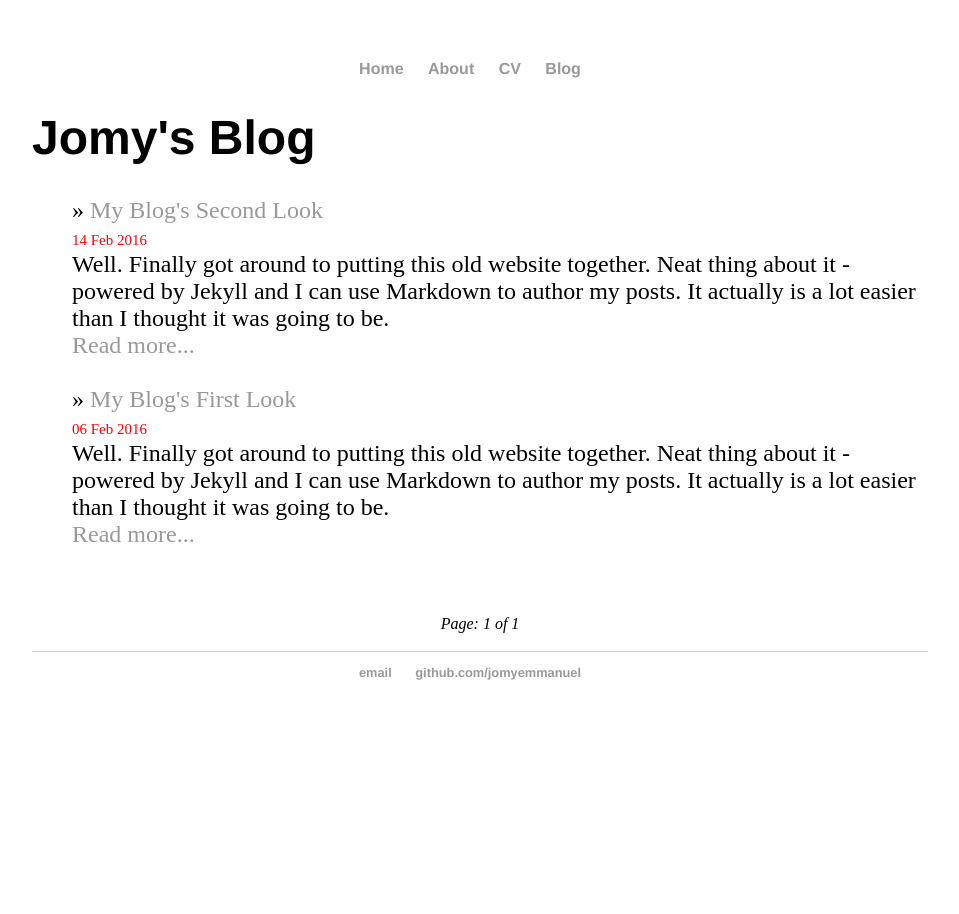
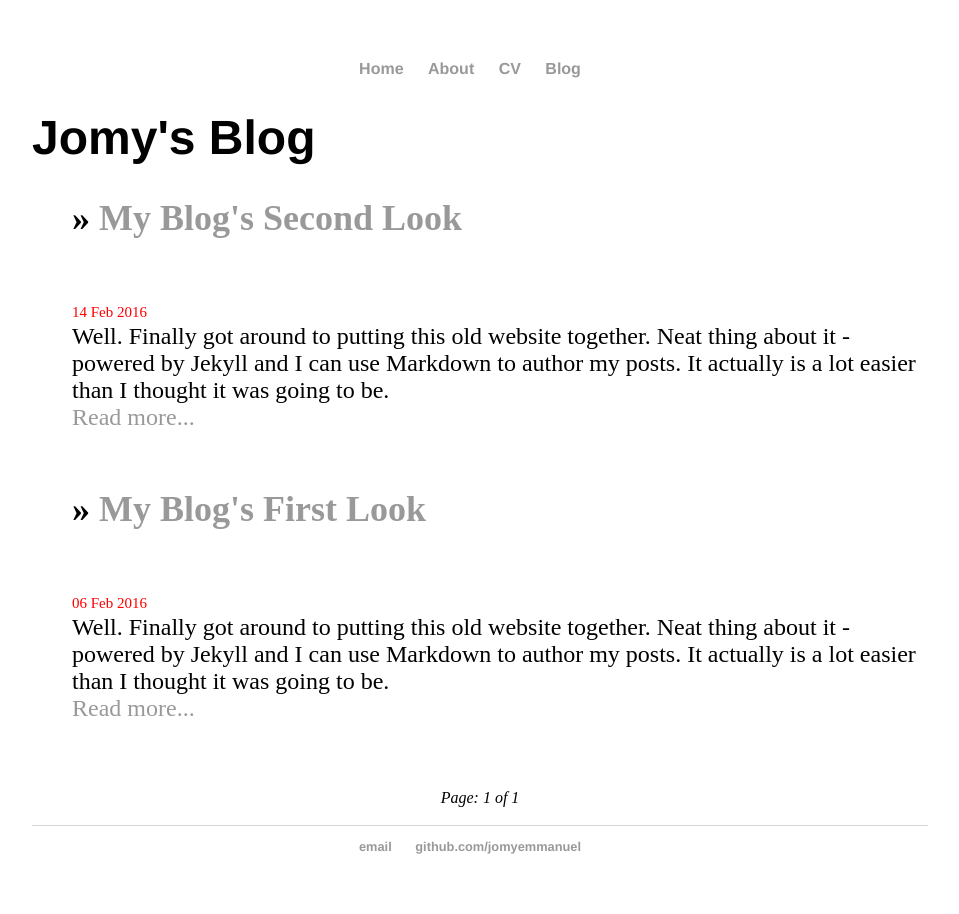
Before and after one commit to jomyemmanuel/jomyemmanuel.github.io, a Jekyll site: the page built from blog/index.html, in a window 1280 px wide. Shown: the whole page, without its empty margins (160-1119 px from the left). Built offline with Jekyll 4.4.1, drawn with Linux system fonts in a browser that asks for light colours; the list of posts is cut into pages by our own code.

Commit message:
Update index.html

```diff
--- a/blog/index.html
+++ b/blog/index.html
@@ -6,7 +6,7 @@
 	<ul class="posts">
 
 	  {% for post in paginator.posts %}
-	    <li>» <a href="{{ post.url }}" title="{{ post.title }}">{{ post.title }}</a><br><span class="date">{{ post.date | date_to_string }}</span></li>
+	    <li><h2>» <a href="{{ post.url }}" title="{{ post.title }}">{{ post.title }}</a></h2><br><span class="date">{{ post.date | date_to_string }}</span></li>
 	    {{ post.content | strip_html | truncatewords:75}}<br>
             <a href="{{ post.url }}">Read more...</a><br><br>
 	  {% endfor %}
```
